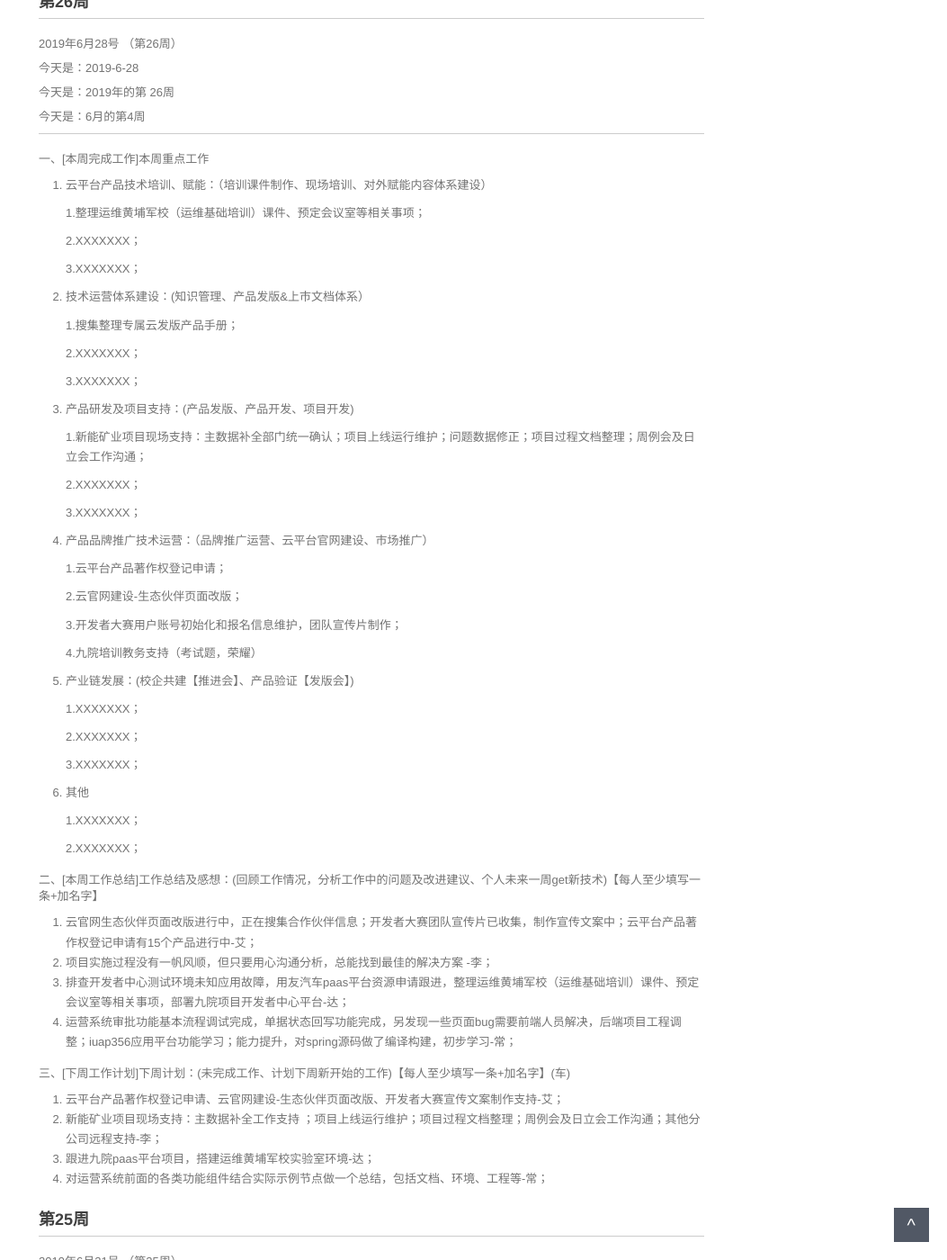
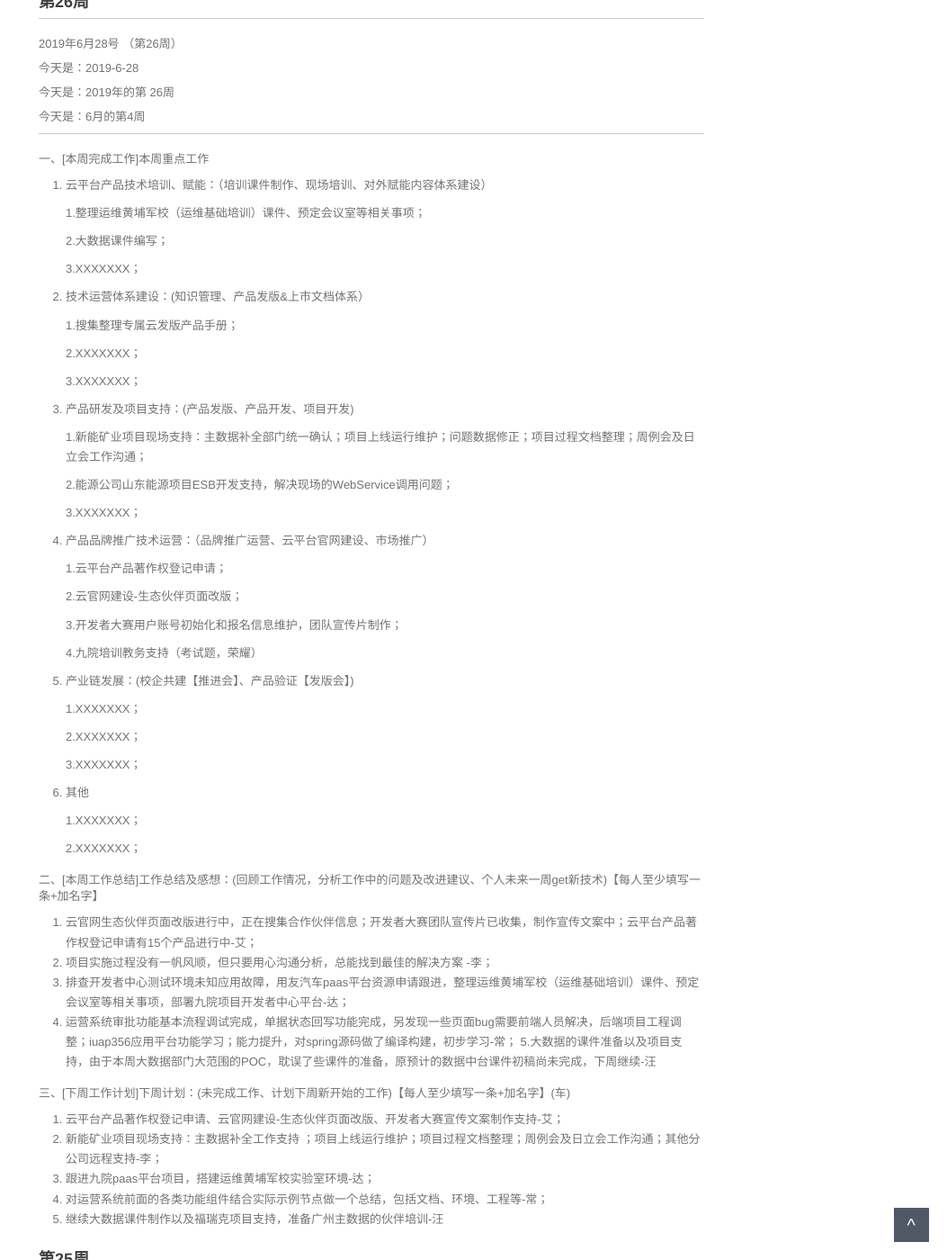
Before and after one commit to walllFlower/blog, a Jekyll site: the page built from _posts/2018-07-17-day_report_cxz.md, in a window 1280 px wide and 1400 px high, scrolled down 341 px. Shown: the whole window at 90% size, without its empty margins (227-1280 px from the left). Built offline with Jekyll 4.4.1, drawn with Linux system fonts in a browser that asks for light colours; comment, search, counter and statistics services are not loaded.

Commit message:
Update 2018-07-17-day_report_cxz.md

```diff
--- a/_posts/2018-07-17-day_report_cxz.md
+++ b/_posts/2018-07-17-day_report_cxz.md
@@ -27,7 +27,7 @@ categories: 技术运营工作周报
 
     1.整理运维黄埔军校（运维基础培训）课件、预定会议室等相关事项；
 
-    2.XXXXXXX；
+    2.大数据课件编写；
 
     3.XXXXXXX；
 
@@ -43,7 +43,7 @@ categories: 技术运营工作周报
 
     1.新能矿业项目现场支持：主数据补全部门统一确认；项目上线运行维护；问题数据修正；项目过程文档整理；周例会及日立会工作沟通；
 
-    2.XXXXXXX；
+    2.能源公司山东能源项目ESB开发支持，解决现场的WebService调用问题；
 
     3.XXXXXXX；
 
@@ -77,6 +77,7 @@ categories: 技术运营工作周报
 2. 项目实施过程没有一帆风顺，但只要用心沟通分析，总能找到最佳的解决方案 -李；
 3. 排查开发者中心测试环境未知应用故障，用友汽车paas平台资源申请跟进，整理运维黄埔军校（运维基础培训）课件、预定会议室等相关事项，部署九院项目开发者中心平台-达；
 4. 运营系统审批功能基本流程调试完成，单据状态回写功能完成，另发现一些页面bug需要前端人员解决，后端项目工程调整；iuap356应用平台功能学习；能力提升，对spring源码做了编译构建，初步学习-常；
+5.大数据的课件准备以及项目支持，由于本周大数据部门大范围的POC，耽误了些课件的准备，原预计的数据中台课件初稿尚未完成，下周继续-汪
 
 三、[下周工作计划]下周计划：(未完成工作、计划下周新开始的工作)【每人至少填写一条+加名字】(车)
 
@@ -84,6 +85,7 @@ categories: 技术运营工作周报
 2. 新能矿业项目现场支持：主数据补全工作支持 ；项目上线运行维护；项目过程文档整理；周例会及日立会工作沟通；其他分公司远程支持-李；
 3. 跟进九院paas平台项目，搭建运维黄埔军校实验室环境-达；
 4. 对运营系统前面的各类功能组件结合实际示例节点做一个总结，包括文档、环境、工程等-常；
+5. 继续大数据课件制作以及福瑞克项目支持，准备广州主数据的伙伴培训-汪
 
 
 
```
